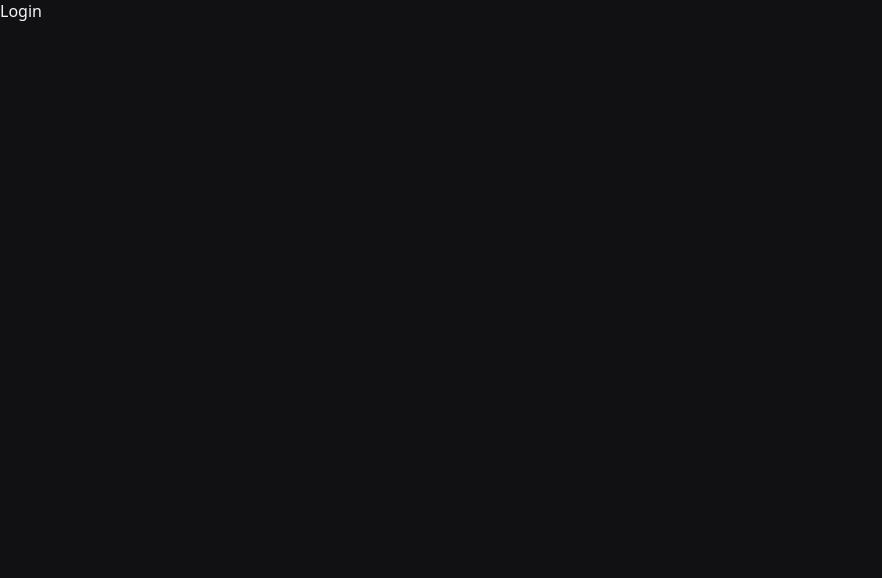
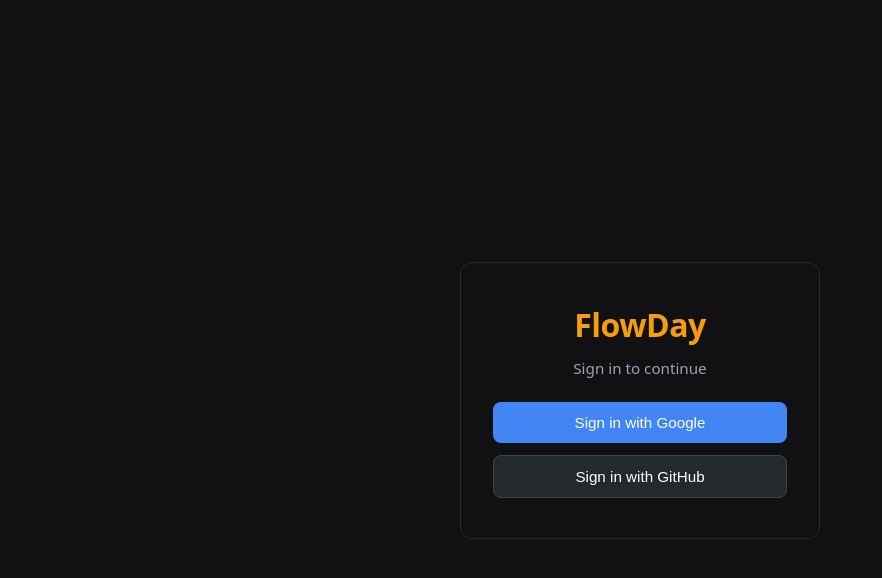
Before and after one commit to mahamayashen/FlowDay, a React (Vite) app in the folder frontend/: page /login in a window 1280 px wide. Shown: the top 578 px of the page, without its empty margins (0-882 px from the left). Built offline with nearby package versions, Linux system fonts and the light colour scheme; no server answers.

Commit message:
[#36][GREEN] implement: apiClient with Bearer+refresh interceptor, LoginPage OAuth buttons, OAuthCallbackPage code exchange

```diff
--- /dev/null
+++ b/frontend/src/pages/LoginPage.css
@@ -0,0 +1,74 @@
+.login-page {
+  display: flex;
+  align-items: center;
+  justify-content: center;
+  min-height: 100vh;
+  background-color: var(--bg);
+}
+
+.login-card {
+  display: flex;
+  flex-direction: column;
+  align-items: center;
+  gap: 1.5rem;
+  padding: 2.5rem 2rem;
+  border: 1px solid #2a2a2e;
+  border-radius: 12px;
+  width: 100%;
+  max-width: 360px;
+}
+
+.login-title {
+  font-size: 2rem;
+  font-weight: 700;
+  color: var(--accent);
+  letter-spacing: -0.5px;
+}
+
+.login-subtitle {
+  color: var(--text-muted);
+  font-size: 0.95rem;
+  margin-top: -0.75rem;
+}
+
+.login-buttons {
+  display: flex;
+  flex-direction: column;
+  gap: 0.75rem;
+  width: 100%;
+}
+
+.login-btn {
+  padding: 0.75rem 1rem;
+  border: none;
+  border-radius: 8px;
+  font-size: 0.95rem;
+  font-weight: 500;
+  cursor: pointer;
+  transition: background-color 0.15s;
+  width: 100%;
+}
+
+.login-btn:disabled {
+  opacity: 0.4;
+  cursor: not-allowed;
+}
+
+.login-btn--google {
+  background-color: #4285f4;
+  color: #fff;
+}
+
+.login-btn--google:hover:not(:disabled) {
+  background-color: #3367d6;
+}
+
+.login-btn--github {
+  background-color: #24292e;
+  color: #fff;
+  border: 1px solid #444;
+}
+
+.login-btn--github:hover:not(:disabled) {
+  background-color: #1b1f23;
+}
--- a/frontend/src/pages/LoginPage.tsx
+++ b/frontend/src/pages/LoginPage.tsx
@@ -1,5 +1,44 @@
+import { buildOAuthUrl } from '../utils/oauth'
+import './LoginPage.css'
+
 function LoginPage(): React.JSX.Element {
-  return <main data-testid="page-login">Login</main>
+  const googleClientId = import.meta.env.VITE_GOOGLE_CLIENT_ID as string | undefined
+  const githubClientId = import.meta.env.VITE_GITHUB_CLIENT_ID as string | undefined
+
+  function handleGoogle(): void {
+    window.location.assign(buildOAuthUrl('google'))
+  }
+
+  function handleGitHub(): void {
+    window.location.assign(buildOAuthUrl('github'))
+  }
+
+  return (
+    <main data-testid="page-login" className="login-page">
+      <div className="login-card">
+        <h1 className="login-title">FlowDay</h1>
+        <p className="login-subtitle">Sign in to continue</p>
+        <div className="login-buttons">
+          <button
+            data-testid="btn-google"
+            className="login-btn login-btn--google"
+            onClick={handleGoogle}
+            disabled={!googleClientId}
+          >
+            Sign in with Google
+          </button>
+          <button
+            data-testid="btn-github"
+            className="login-btn login-btn--github"
+            onClick={handleGitHub}
+            disabled={!githubClientId}
+          >
+            Sign in with GitHub
+          </button>
+        </div>
+      </div>
+    </main>
+  )
 }
 
 export default LoginPage
--- /dev/null
+++ b/frontend/src/utils/oauth.ts
@@ -0,0 +1,23 @@
+export function buildOAuthUrl(provider: 'google' | 'github'): string {
+  const origin = window.location.origin
+  const redirectUri = `${origin}/auth/${provider}/callback`
+
+  if (provider === 'google') {
+    const clientId = import.meta.env.VITE_GOOGLE_CLIENT_ID as string
+    const params = new URLSearchParams({
+      client_id: clientId,
+      redirect_uri: redirectUri,
+      response_type: 'code',
+      scope: 'email profile',
+    })
+    return `https://accounts.google.com/o/oauth2/v2/auth?${params.toString()}`
+  }
+
+  const clientId = import.meta.env.VITE_GITHUB_CLIENT_ID as string
+  const params = new URLSearchParams({
+    client_id: clientId,
+    redirect_uri: redirectUri,
+    scope: 'user:email',
+  })
+  return `https://github.com/login/oauth/authorize?${params.toString()}`
+}
```
Also changed, not shown: frontend/src/api/auth.ts (added, +34 -0 lines), frontend/src/api/client.ts (added, +72 -0 lines), frontend/src/pages/OAuthCallbackPage.tsx (added, +58 -0 lines).
